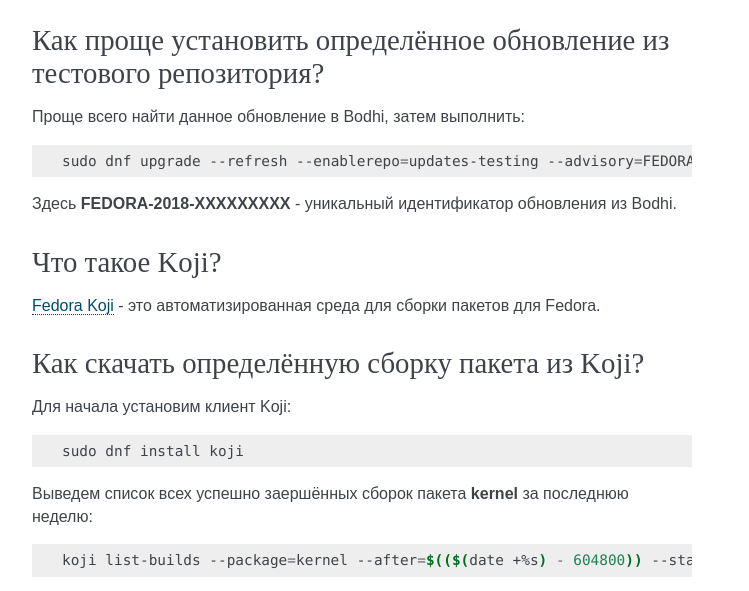
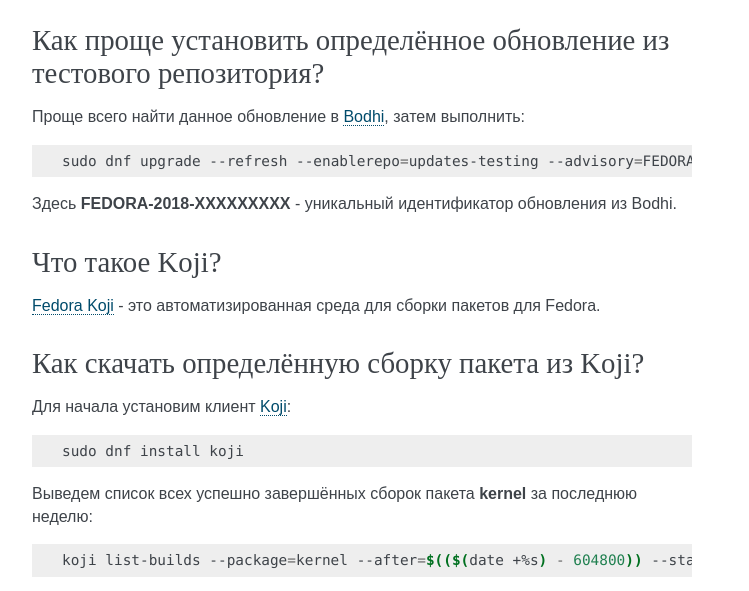
Before and after one commit to RussianFedora/FAQ, a Sphinx documentation site: the page built from source/package-manager.rst, in a window 1280 px wide and 900 px high, scrolled down 11418 px. Shown: the part 154-745 px from the top of the window, without its empty margins (388-1137 px from the left). Built offline with Sphinx 7.4.7, drawn with Linux system fonts in a browser that asks for light colours.

Commit message:
Fixed typo. Added more internal hyperlinks.

```diff
--- a/source/package-manager.rst
+++ b/source/package-manager.rst
@@ -675,7 +675,7 @@
 Как проще установить определённое обновление из тестового репозитория?
 ==========================================================================
 
-Проще всего найти данное обновление в Bodhi, затем выполнить:
+Проще всего найти данное обновление в :ref:`Bodhi <fedora-bodhi>`, затем выполнить:
 
 .. code-block:: bash
 
@@ -697,13 +697,13 @@
 Как скачать определённую сборку пакета из Koji?
 ====================================================
 
-Для начала установим клиент Koji:
+Для начала установим клиент :ref:`Koji <koji-about>`:
 
 .. code-block:: bash
 
     sudo dnf install koji
 
-Выведем список всех успешно заершённых сборок пакета **kernel** за последнюю неделю:
+Выведем список всех успешно завершённых сборок пакета **kernel** за последнюю неделю:
 
 .. code-block:: bash
 
```
